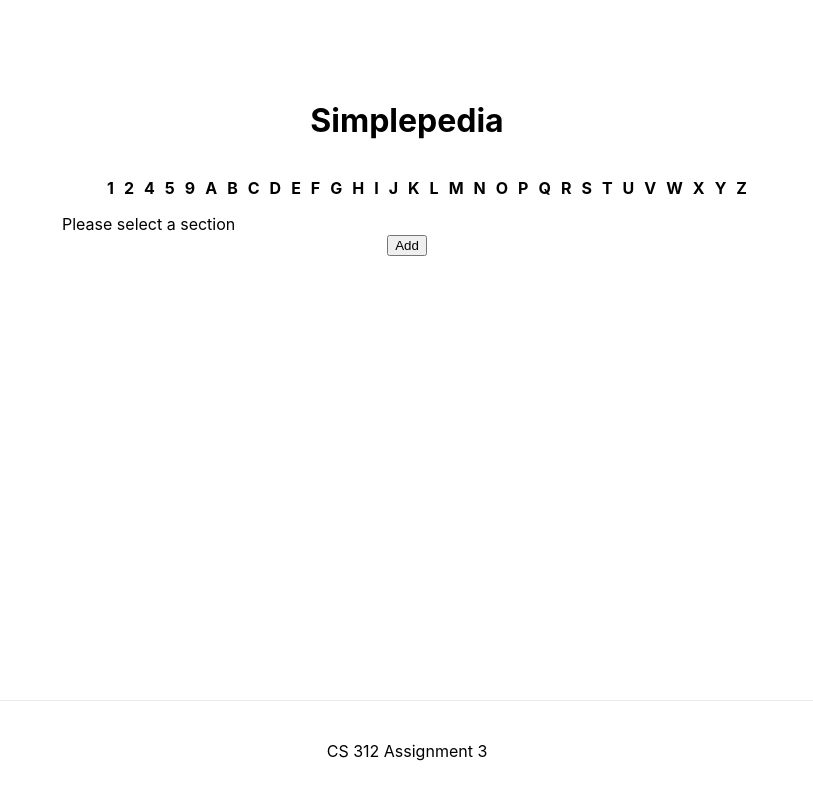
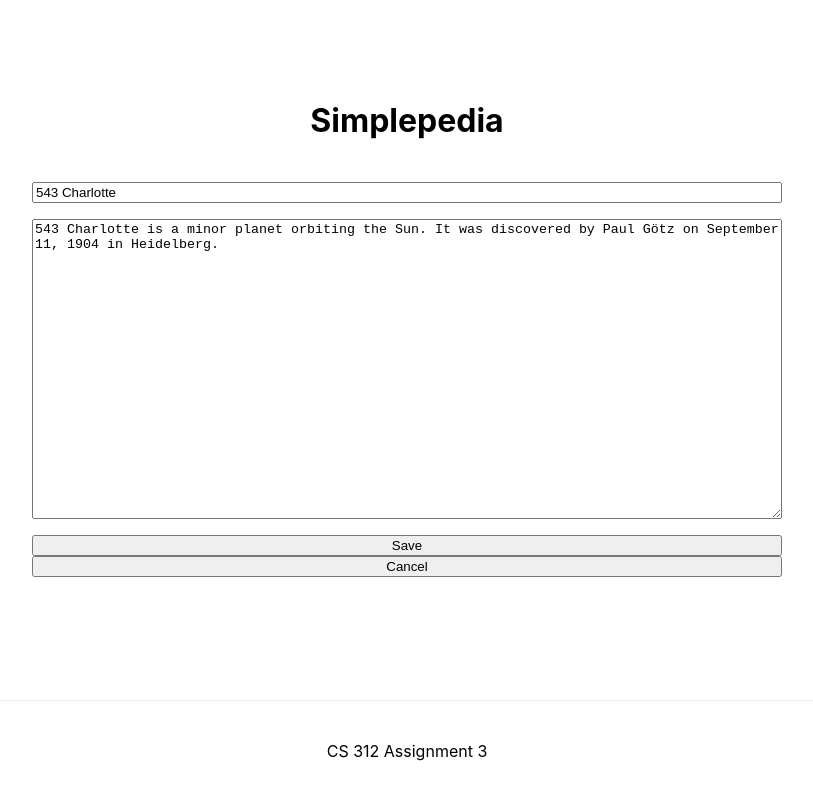
Before and after one commit to Frank3549/Simplepedia, a Next.js app: page /articles/1/edit in a window 1280 px wide. Shown: the whole page, without its empty margins (233-1046 px from the left). Built offline with nearby package versions, Linux system fonts and the light colour scheme.

Commit message:
Tests pass, Working on Warnings

```diff
--- a/src/components/ButtonBar.js
+++ b/src/components/ButtonBar.js
@@ -12,17 +12,24 @@
     allowEdit - a Boolean indicating if there is something that could be edited (required)
     handleClick - a function called when a button is clicked (required)
 */
-import PropTypes from 'prop-types';
+import PropTypes from "prop-types";
 
 export default function ButtonBar({ allowEdit, handleClick }) {
   return (
-  <div>
-    <button id='add' type="button" onClick={() => handleClick("add")}>Add</button>
-  </div>
+    <div>
+      <button id="Add" type="button" onClick={() => handleClick("add")}>
+        Add
+      </button>
+      {allowEdit && (
+        <button id="Edit" type="button" onClick={() => handleClick("edit")}>
+          Edit
+        </button>
+      )}
+    </div>
   );
 }
 
 ButtonBar.propTypes = {
   handleClick: PropTypes.func.isRequired,
-  allowEdit: PropTypes.bool.isRequired
-}
+  allowEdit: PropTypes.bool.isRequired,
+};
--- a/src/components/Editor.js
+++ b/src/components/Editor.js
@@ -15,58 +15,70 @@
     currentArticle - object with `title` and `contents` properties at minimum
     complete - function to call on completion (required)
 */
-import { useState } from 'react';
-import PropTypes from 'prop-types';
+import { useState } from "react";
+import PropTypes from "prop-types";
 import ArticleShape from "./ArticleShape";
 import styles from "../styles/Editor.module.css";
 
 function Editor({ currentArticle, complete }) {
-
-  const article = currentArticle || {title : "", content: "", date: ""};
-  const [title, setTitle] = useState(currentArticle ? currentArticle.title : "");
-  const [content, setContent] = useState(currentArticle ? currentArticle.content : "") ;
+  const [newTitle, setTitle] = useState(
+    currentArticle ? currentArticle.title : "",
+  );
+  const [newContent, setContent] = useState(
+    currentArticle ? currentArticle.contents : "",
+  );
 
   return (
-  <>
+    <div class={styles.editor}>
       <input
         type="text"
         id="title"
         placeholder="Title must be set"
-  value={title}
-  onChange={titleInput => setTitle(titleInput.target.value)}
+        value={newTitle}
+        onChange={(titleInput) => {
+          setTitle(titleInput.target.value);
+        }}
       />
 
       <textarea
         id="articleContent"
         placeholder="Contents"
-  value={content}
-  onChange={newContent => setContent(newContent.target.value)}
+        value={newContent}
+        onChange={(changingContent) => setContent(changingContent.target.value)}
+        class={styles.textarea}
       />
 
       <button
         type="button"
-  disabled={!title.trim()}
+        disabled={!newTitle.trim()}
         onClick={() => {
-    // Update and save
-    article.title = title;
-    article.content = content;
-    const currentDate = new Date();
-    article.date = currentDate.toISOString();
-    complete(article);
-    window.location.href = `http://localhost:3000/articles`;
-    }}>Save</button>
+          const currentDate = new Date().toISOString();
+          const oldID = currentArticle ? currentArticle.id : "";
+          const newArticle = {
+            title: newTitle,
+            contents: newContent,
+            edited: currentDate,
+            id: oldID,
+          };
+          complete(newArticle);
+        }}
+      >
+        Save
+      </button>
 
       {/* button type has been specified. Unsure why the eslint error */}
       {/* eslint-disable-next-line */}
       <button
         type="button"
         onClick={() => {
-    setTitle("")
-    setContent("")
-    complete()
-    }}>Cancel</button>
-  </>
-
+          setTitle("");
+          setContent("");
+          complete();
+        }}
+      >
+        Cancel
+      </button>
+    </div>
   );
 }
 
--- a/src/components/IndexBar.js
+++ b/src/components/IndexBar.js
@@ -9,14 +9,18 @@
     setCurrentArticle - Function to call set current article displayed
     currentArticle - The article to render
 */
-import PropTypes from 'prop-types';
-import { useState } from "react";
+
+import PropTypes from "prop-types";
+import { useState, useEffect } from "react";
 import SectionsView from "./SectionsView";
 import TitlesView from "./TitlesView";
 import ArticleShape from "./ArticleShape";
 
-
-export default function IndexBar({ collection, setCurrentArticle, currentArticle}) {
+export default function IndexBar({
+  collection,
+  setCurrentArticle,
+  currentArticle,
+}) {
   // Pass to TitlesView (child) which will update IndexBar.
   const [currentSection, setCurrentSection] = useState(null);
 
@@ -36,6 +40,12 @@ export default function IndexBar({ collection, setCurrentArticle, currentArticle
     });
     sections = Array.from(hashSet);
   }
+
+  useEffect(() => {
+    if (currentArticle) {
+      setCurrentSection(currentArticle.title[0].toUpperCase());
+    }
+  }, [currentArticle]);
 
   /*
    Generate the SectionView and the TitlesView only if currentSection != null/undefine
@@ -59,11 +69,12 @@ export default function IndexBar({ collection, setCurrentArticle, currentArticle
 }
 
 IndexBar.propTypes = {
-  collection: PropTypes.arrayOf(PropTypes.shape({
-    title: PropTypes.string.isRequired,
-  })).isRequired,
+  collection: PropTypes.arrayOf(
+    PropTypes.shape({
+      title: PropTypes.string.isRequired,
+    }),
+  ).isRequired,
 
   setCurrentArticle: PropTypes.func.isRequired,
-  currentArticle: PropTypes.shape(ArticleShape)
-
-  };
+  currentArticle: PropTypes.shape(ArticleShape),
+};
--- a/src/pages/articles/[[...id]].js
+++ b/src/pages/articles/[[...id]].js
@@ -1,31 +1,38 @@
 import { useRouter } from "next/router";
 // import { handleClientScriptLoad } from "next/script";
-import { useState } from "react";
 import PropTypes from "prop-types";
 import IndexBar from "../../components/IndexBar";
 import ArticleShape from "../../components/ArticleShape";
 import Article from "../../components/Article";
 import ButtonBar from "../../components/ButtonBar";
 
+export default function Simplepedia({
+  collection,
+  currentArticle,
+  setCurrentArticle,
+}) {
+  const router = useRouter();
+  const handleClick = (string) => {
+    if (string === "add") {
+      router.push("http://localhost:3000/edit");
+    } else if (string === "edit") {
+      router.push(`http://localhost:3000/articles/${currentArticle.id}/edit`);
+    }
+  };
 
+  const allowEdit = currentArticle || false;
 
-
-export default function Simplepedia({ collection, currentArticle, setCurrentArticle}) {
-  const router = useRouter();
-  const handleClick = () => {
-      router.push('http://localhost:3000/edit');
-  }
   return (
-  <>
-  <IndexBar
-  collection={collection}
-  setCurrentArticle={setCurrentArticle}
-  currentArticle={currentArticle}/>
-  {currentArticle ? <Article currentArticle={currentArticle} /> : <div/>}
-  <ButtonBar handleClick={handleClick}/>
-  </>
-  )
-
+    <>
+      <IndexBar
+        collection={collection}
+        setCurrentArticle={setCurrentArticle}
+        currentArticle={currentArticle}
+      />
+      {currentArticle ? <Article currentArticle={currentArticle} /> : <div />}
+      <ButtonBar handleClick={handleClick} allowEdit={allowEdit} />
+    </>
+  );
 }
 
 Simplepedia.propTypes = {
@@ -35,5 +42,5 @@ Simplepedia.propTypes = {
     PropTypes.shape(ArticleShape).isRequired,
     // eslint-disable-next-line
     PropTypes.undefined, //currentArticle can be undefined.
-  ])
+  ]),
 };
--- /dev/null
+++ b/src/pages/articles/[id]/edit.js
@@ -0,0 +1,43 @@
+import { useRouter } from "next/router";
+import PropTypes from "prop-types";
+import Editor from "../../../components/Editor";
+import ArticleShape from "../../../components/ArticleShape";
+
+export default function SimplepediaEditor({
+  collection,
+  setCollection,
+  setCurrentArticle,
+  currentArticle,
+}) {
+  const router = useRouter();
+  const complete = (article) => {
+    if (article && article.id) {
+      const indexOfOldArticle = collection.findIndex(
+        (oldArticle) => +oldArticle.id === +article.id,
+      );
+      const updatedCollections = [...collection];
+      updatedCollections[indexOfOldArticle] = article;
+      setCollection(updatedCollections);
+      setCurrentArticle(article);
+      router.push(`http://localhost:3000/articles/${article.id}`);
+    } else {
+      router.back();
+    }
+  };
+
+  return (
+    <Editor
+      setCurrentArticle={setCurrentArticle}
+      complete={complete}
+      currentArticle={currentArticle}
+      key={currentArticle.id}
+    />
+  );
+}
+
+SimplepediaEditor.propTypes = {
+  collection: PropTypes.arrayOf(ArticleShape).isRequired,
+  setCollection: PropTypes.func.isRequired,
+  currentArticle: PropTypes.shape(ArticleShape).isRequired,
+  setCurrentArticle: PropTypes.func.isRequired,
+};
--- a/src/styles/Editor.module.css
+++ b/src/styles/Editor.module.css
@@ -7,4 +7,8 @@
 }
 .editor textarea {
   margin: 1rem 0;
+  width: 750px;
+  min-width: 300px;
+  height: 300px;
+  min-height: 100;
 }
```
Also changed, not shown: src/pages/edit.js (+23 -13 lines). Lines whose indentation alone changed are shown as unchanged.
